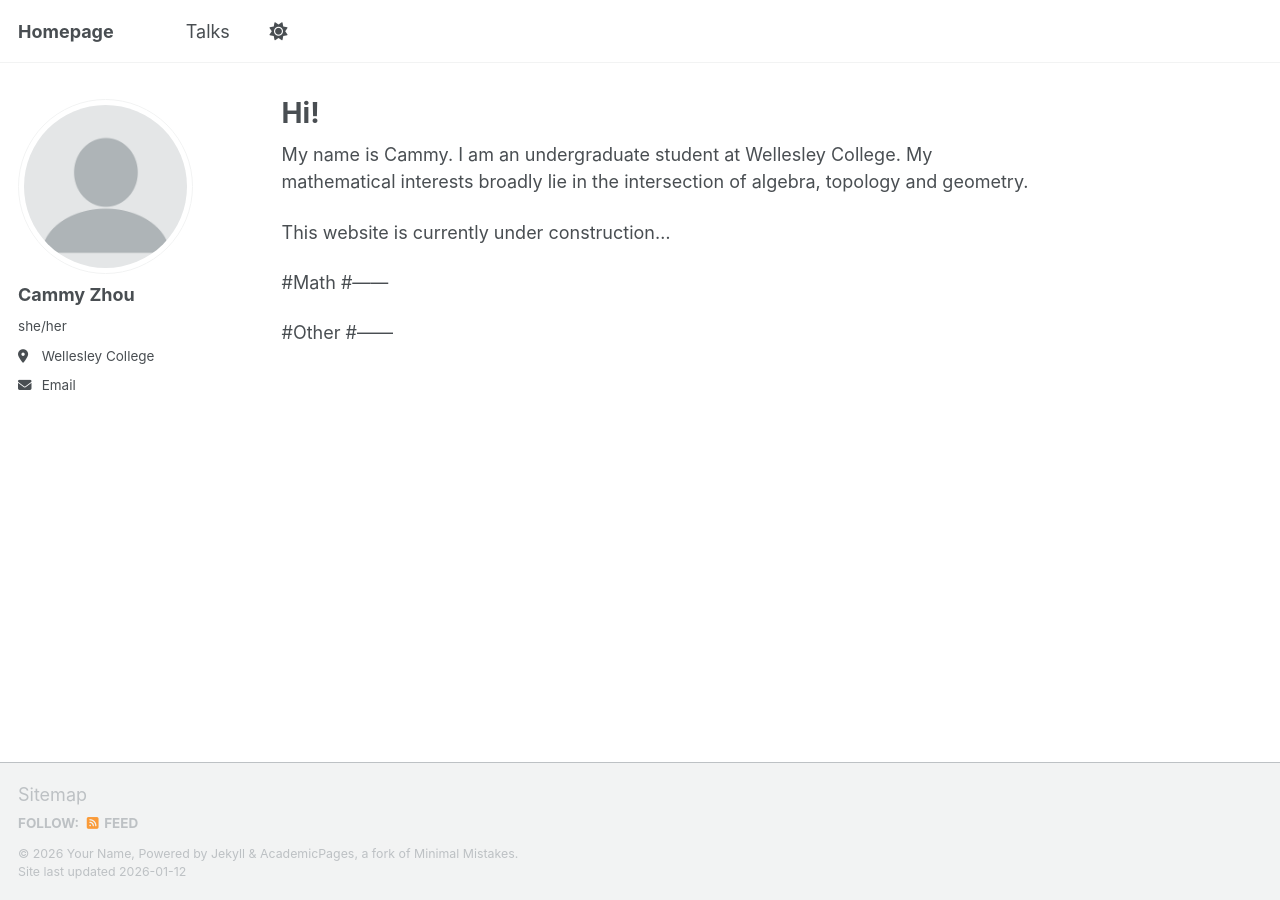
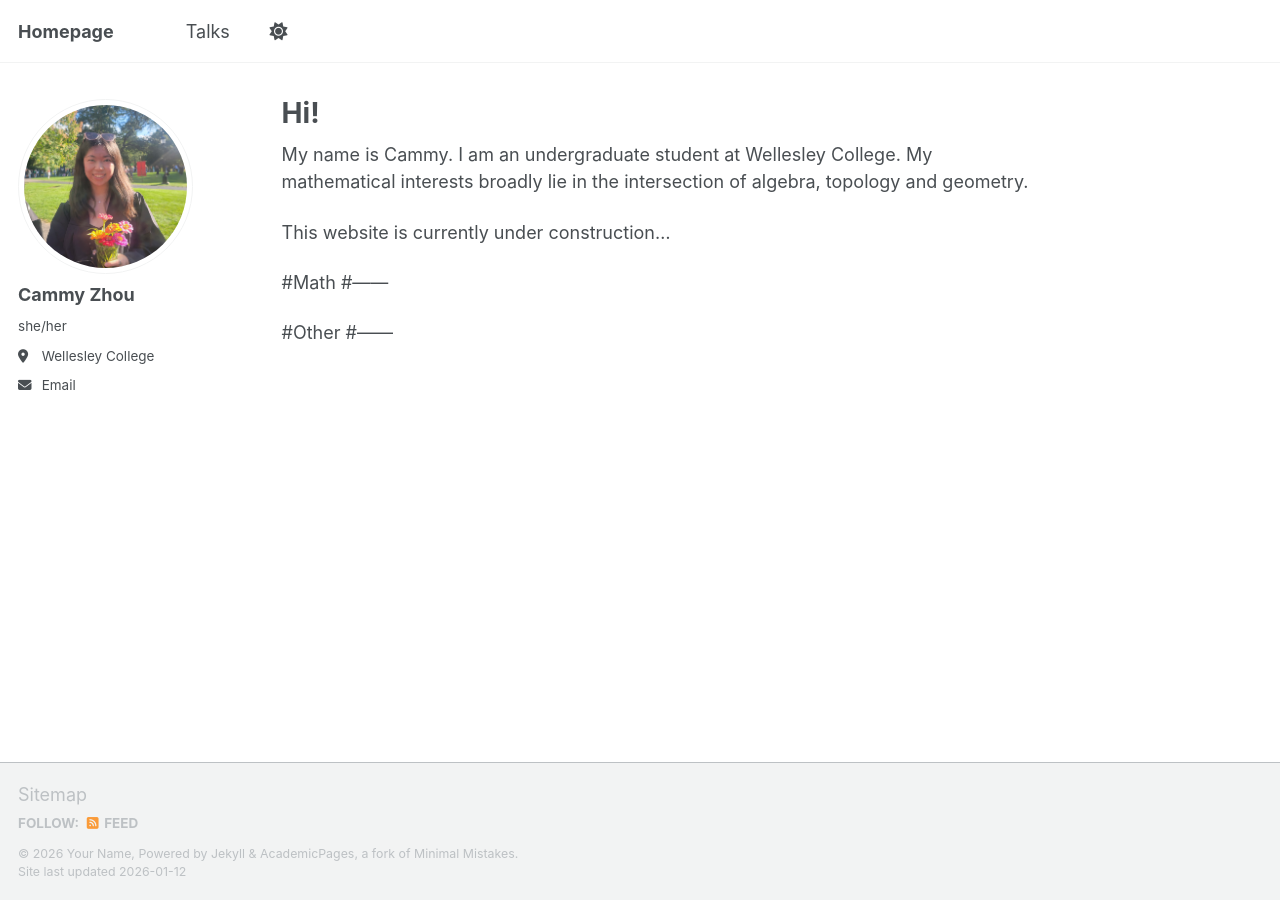
Before and after one commit to cakezhou/cakezhou.github.io, a Jekyll site: the page built from _pages/about.md, in a window 1280 px wide. Built offline with Jekyll 4.4.1, drawn with Linux system fonts in a browser that asks for light colours; a script bundle is joined from its source files by our own code; library files that are not in the unit come from our copies.

Commit message:
Update author avatar image filename

```diff
--- a/_config.yml
+++ b/_config.yml
@@ -23,7 +23,7 @@ repository               : "academicpages/academicpages.github.io"
 #               Additional customization can be done by editing /_includes/author-profile.html
 author:
   # Biographic information
-  avatar           : "profile.png"
+  avatar           : "profile-pic1.jpg"
   name             : "Cammy Zhou"
   pronouns         : "she/her"
   bio              : # "Short biography for the left-hand sidebar"
```
